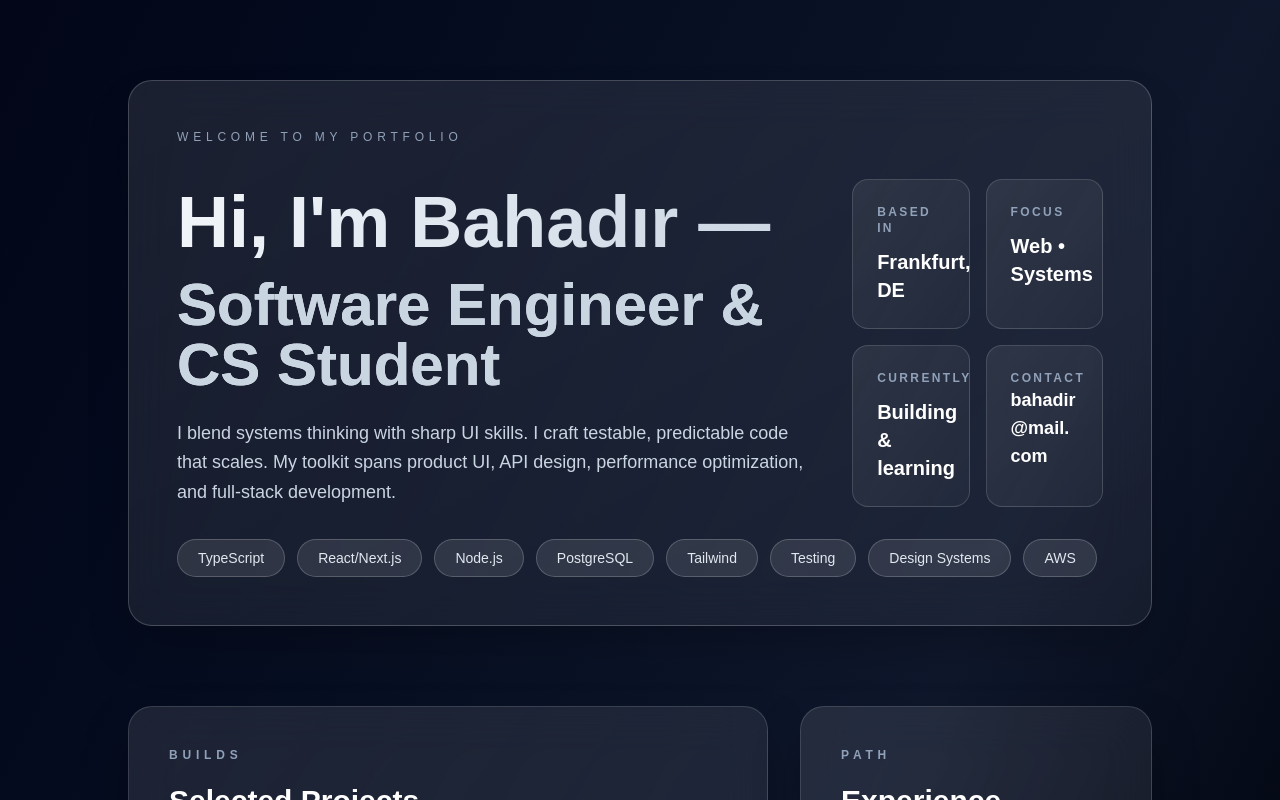
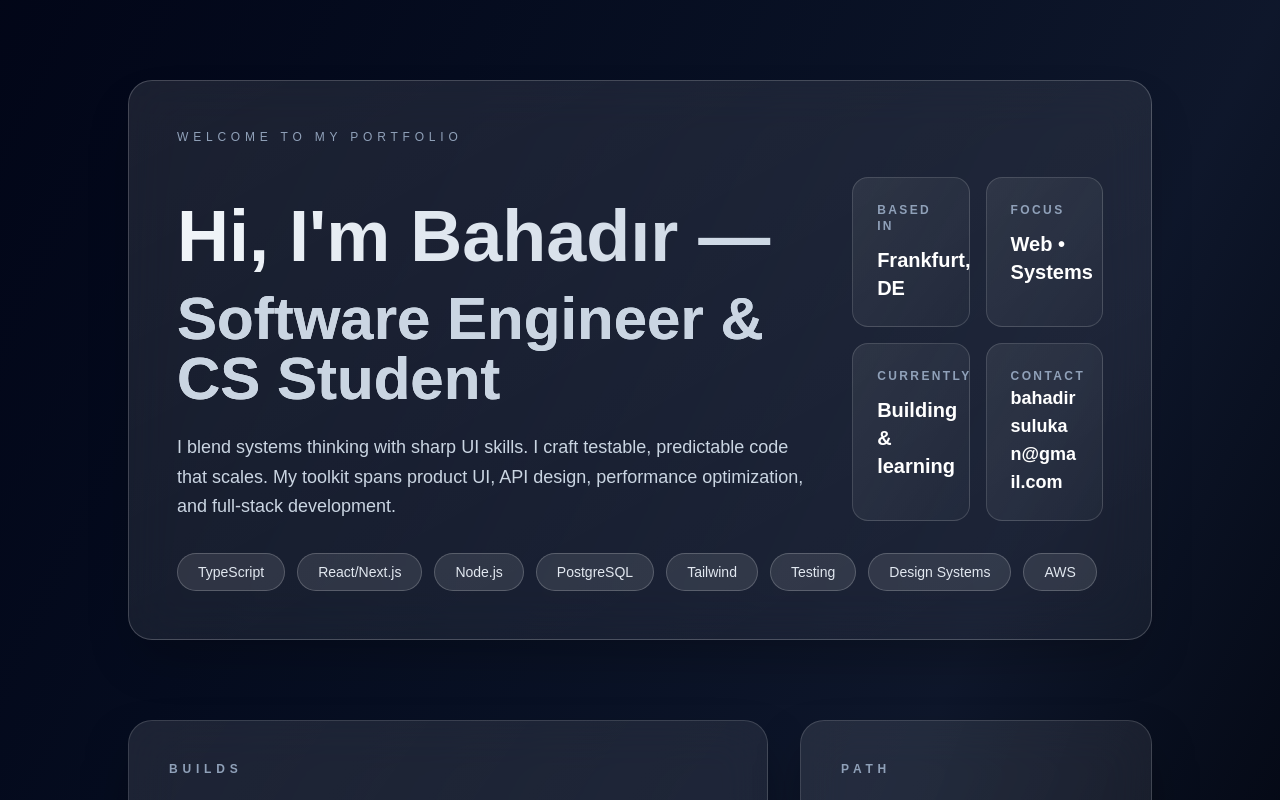
Before and after one commit to bahadirsulukan/my-portfolio, a Next.js app: page / in a window 1280 px wide. Shown: the top 800 px of the page. Built offline with nearby package versions, Linux system fonts and the light colour scheme.

Commit message:
mail has been fixed

```diff
--- a/app/page.tsx
+++ b/app/page.tsx
@@ -84,7 +84,7 @@ export default function Home() {
                   href="mailto:bahadirsulukan@gmail.com"
                   className="mt-3 text-lg font-bold text-white break-all hover:text-slate-300 transition"
                 >
-                  bahadir@mail.com
+                  bahadirsulukan@gmail.com
                 </a>
               </div>
             </div>
```
